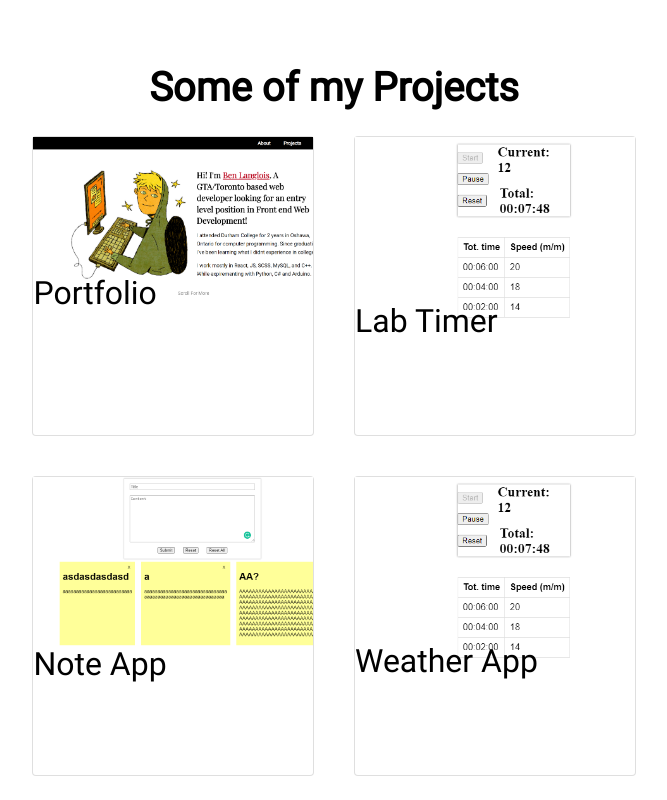
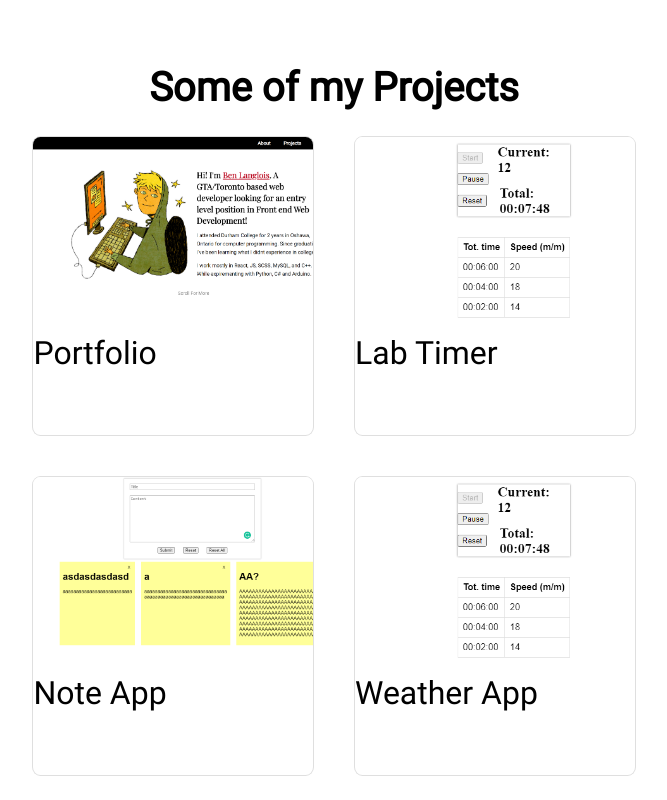
Before and after one commit to Ben-Langlois/Portfolio, a React (Create React App) app in the folder portfolio/: page / in a window 1280 px wide. Shown: the part 656-1456 px from the top of the page, without its empty margins (306-973 px from the left). Built offline with nearby package versions, Linux system fonts and the light colour scheme.

Commit message:
hover animation set up mostly how i want just working out kinks

```diff
--- a/portfolio/src/App.js
+++ b/portfolio/src/App.js
@@ -136,14 +136,9 @@ const Project = () => {
         projectsObj.map((curr) => {
           return (
               <div class='card'>
-                <div id='main'>
-                  <img src={curr.img} alt={curr.alt}></img>
-                  <h1>{curr.name}</h1>
-                </div>
-                <div id='hover'>
-                  <p>{curr.desc}</p>
-                  <div></div>
-                </div>
+                <img src={curr.img} alt={curr.alt}></img>
+                <h1>{curr.name}</h1>
+                <p>{curr.desc}</p>
               </div>
           )
         })
--- a/portfolio/src/styles/styles.scss
+++ b/portfolio/src/styles/styles.scss
@@ -164,7 +164,6 @@ body{
             flex-flow: row wrap;
             justify-content: center;
             gap: 5vh;
-
             margin: 3vh auto;
             // width: 60vw;
 
@@ -172,66 +171,63 @@ body{
             .card{
                 height: 300px;
                 width: 22vw;
-
+                border-radius: 3%;
+                overflow: hidden;
                 transition: all 1s ease;
 
-                #main{
                 display: grid;
                 grid-template-areas:
-                        "img"
-                        "title";
+                    "."
+                    "title"
+                    "desc";
                 grid-template-columns: 25vw;
-                    grid-template-rows: 66% 33%;
-                    // margin: 0.5rem;
-
-                    // transition: scale ease-in-out 0.5s;
-                    // -webkit-transition: scale ease-in-out 0.5s;
-
-                    overflow: hidden;
+                grid-template-rows: 66% 33% 0%;
 
                 img{
-                        grid-area: img;
                     width: 100%;
-                        // object-fit: cover;
+                    object-fit: cover;
+                    transition: all 1s ease;
+                    // z-index: -1;
+                }
 
-                    }
                 h1{
                     grid-area: title;
                     // margin: 1rem;
                     font-size: 2rem;
                 }
 
+                p{
+                    grid-area: desc;
+                    margin: 0.5rem;
                 }
 
-                #hover{
-                    display: none;
-                    height:100%;
-                    width: 100%;
-                    position: relative;
-                    top: 0;
-                    left: 0;
-
-                    p{
-                        margin: 0.5rem;
-                    }
-                }
             } // using & for some reason makes it all goofy
             .card:hover{
                     // background-color: #016499;
                     box-shadow: 0 2px 4px 0 rgba(0, 0, 0, 0.2), 0 2px 10px 0 rgba(0, 0, 0, 0.19);
-                    transform: scale(1.05, 1.05);
+                    transform: scale(1.02, 1.02);
 
-                #main{
-                    // display: none;
-                }
-                #hover{
                     display: grid;
                     grid-template-areas:
-                        "desc"
-                        "socials";
-                    grid-template-columns: 100%;
-                    grid-template-rows: 66% 33%;
+                        "."
+                        "title"
+                        "desc";
+                    grid-template-columns: 25vw;
+                    grid-template-rows:60% 10% auto;
+
+                    h1{
+                        z-index: 1;
                     }
+
+                    p{
+                        z-index: 1;
+                    }
+                    img{
+                        z-index: 0;
+                        filter: blur(2px);
+                    }
+
+
             }
         }
     }
```
Lines whose indentation alone changed are shown as unchanged.
